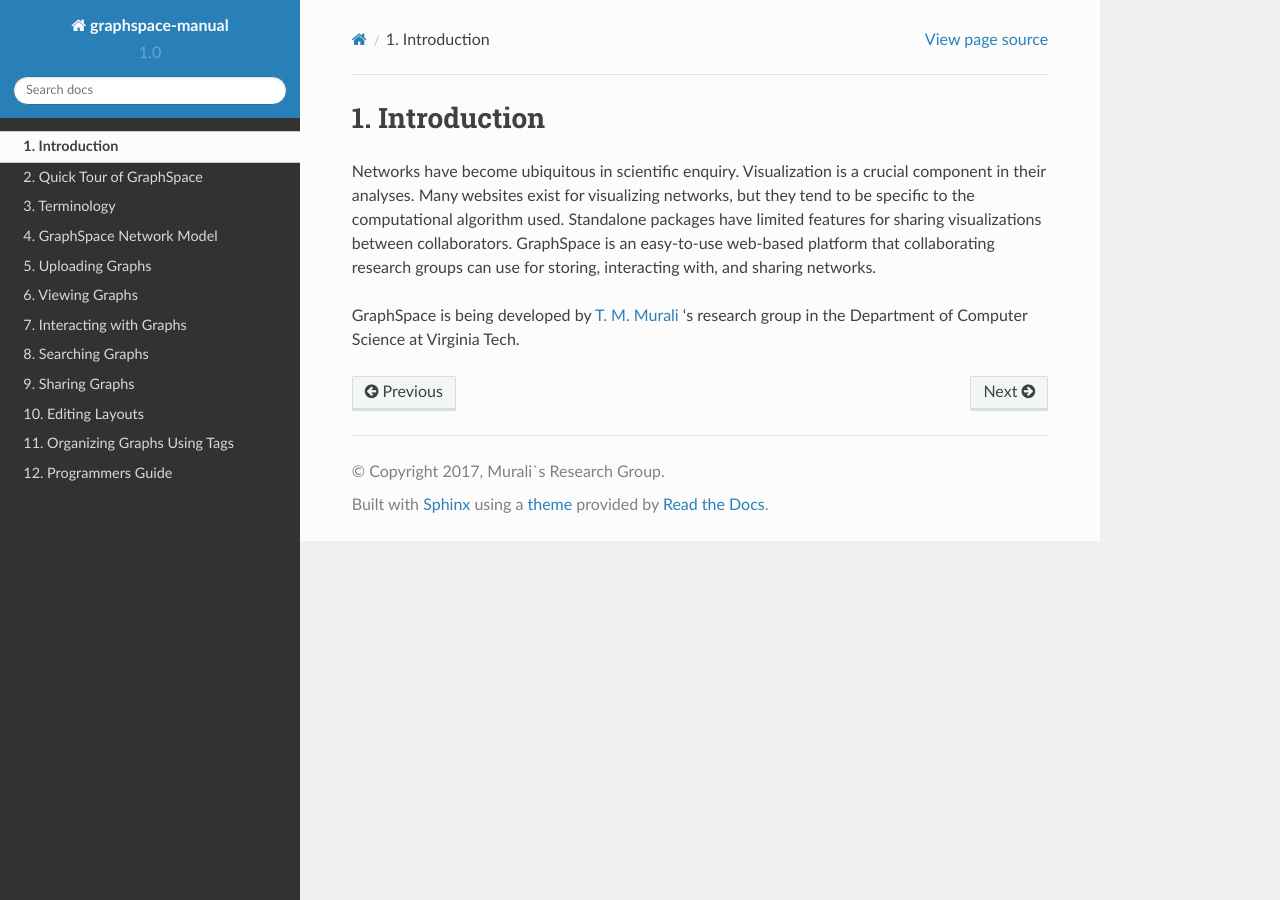
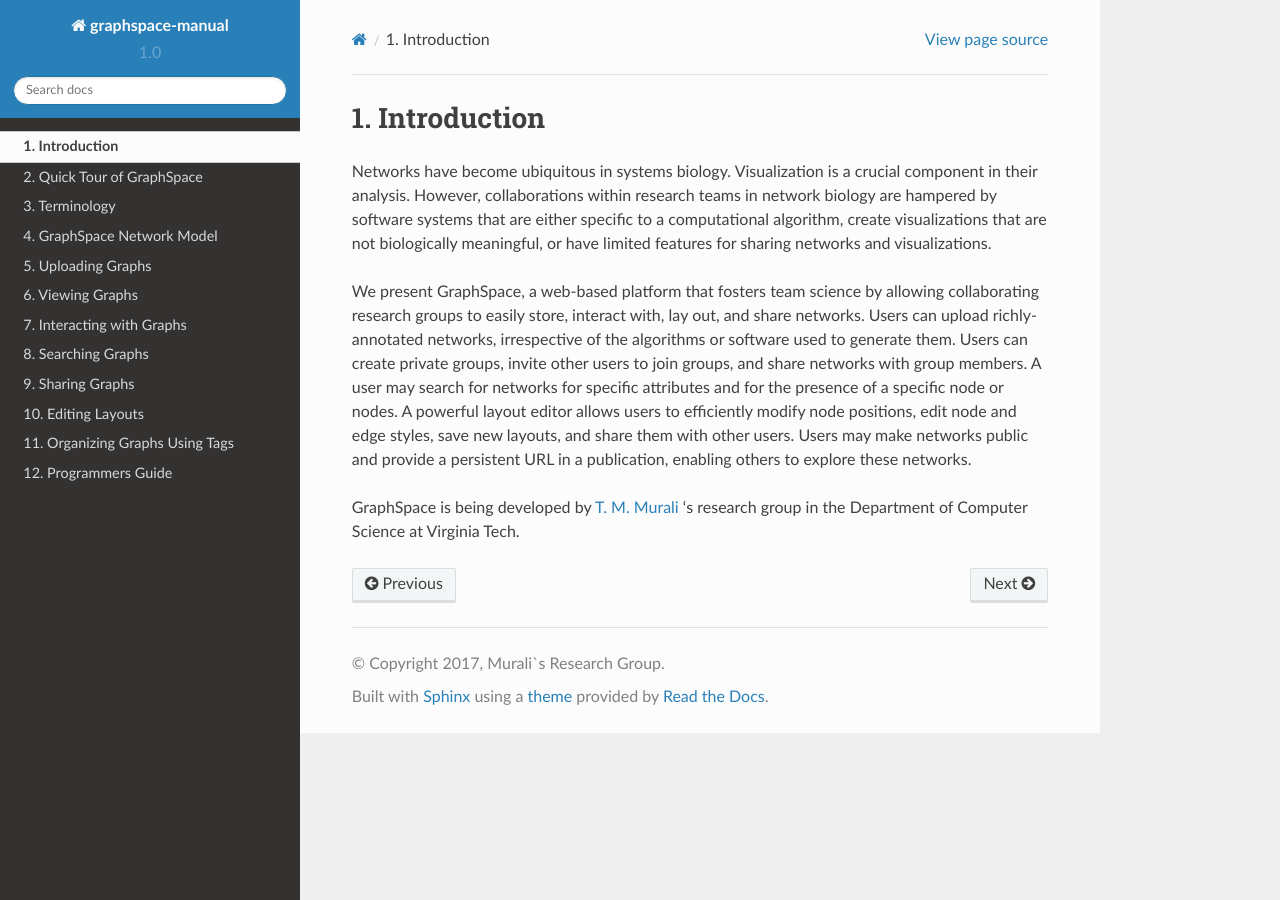
Before and after one commit to adbharadwaj/graphspace-manual, a Sphinx documentation site: the page built from docs/Introduction.md, in a window 1280 px wide. Built offline with Sphinx 7.4.7 and the Read the Docs theme 2.0.0, drawn with Linux system fonts in a browser that asks for light colours.

Commit message:
Update Introduction.md

```diff
--- a/docs/Introduction.md
+++ b/docs/Introduction.md
@@ -1,5 +1,19 @@
 # Introduction
 
-Networks have become ubiquitous in scientific enquiry. Visualization is a crucial component in their analyses. Many websites exist for visualizing networks, but they tend to be specific to the computational algorithm used. Standalone packages have limited features for sharing visualizations between collaborators. GraphSpace is an easy-to-use web-based platform that collaborating research groups can use for storing, interacting with, and sharing networks.
+Networks have become ubiquitous in systems biology. Visualization is a crucial component in
+their analysis. However, collaborations within research teams in network biology are hampered by software
+systems that are either specific to a computational algorithm, create visualizations that are not biologically
+meaningful, or have limited features for sharing networks and visualizations.
+
+We present GraphSpace, a
+web-based platform that fosters team science by allowing collaborating research groups to easily store,
+interact with, lay out, and share networks. Users
+can upload richly-annotated networks, irrespective of the algorithms or
+software used to generate them. Users can create private groups, invite other users to join groups, and share networks with group members. A
+user may search for networks for specific attributes and for the presence
+of a specific node or nodes. A powerful layout editor allows users to
+efficiently modify node positions, edit node and edge styles, save new
+layouts, and share them with other users. Users may make networks public and provide a persistent URL in a
+publication, enabling others to explore these networks.
 
 GraphSpace is being developed by [T. M. Murali](http://bioinformatics.cs.vt.edu/~murali) 's research group in the Department of Computer Science at Virginia Tech.
```
